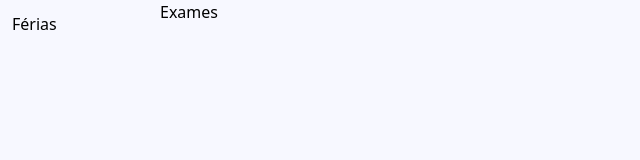
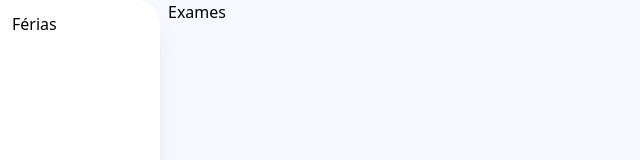
Before and after one commit to gustavocrvls/vlowspace-undefined-frontend, a Nuxt app: page / in a window 1280 px wide. Shown: the top 160 px of the page, without its empty margins (0-640 px from the left). Built offline with nearby package versions, Linux system fonts and the light colour scheme.

Commit message:
sidebar styles

```diff
--- a/components/Sidebar.vue
+++ b/components/Sidebar.vue
@@ -1,5 +1,10 @@
 <template>
-  <aside :class="[true ? 'max-w-lg' : 'max-w-0', 'w-40']">
+  <aside
+    :class="[
+      true ? 'max-w-lg' : 'max-w-0',
+      'w-40 h-screen bg-white rounded-r-3xl shadow-xl',
+    ]"
+  >
     <ul>
       <li
         :class="[
--- a/layouts/default.vue
+++ b/layouts/default.vue
@@ -1,6 +1,6 @@
 <template>
   <div class="flex">
-    <Sidebar />
+    <Sidebar class="mr-2" />
     <Nuxt />
   </div>
 </template>
```
